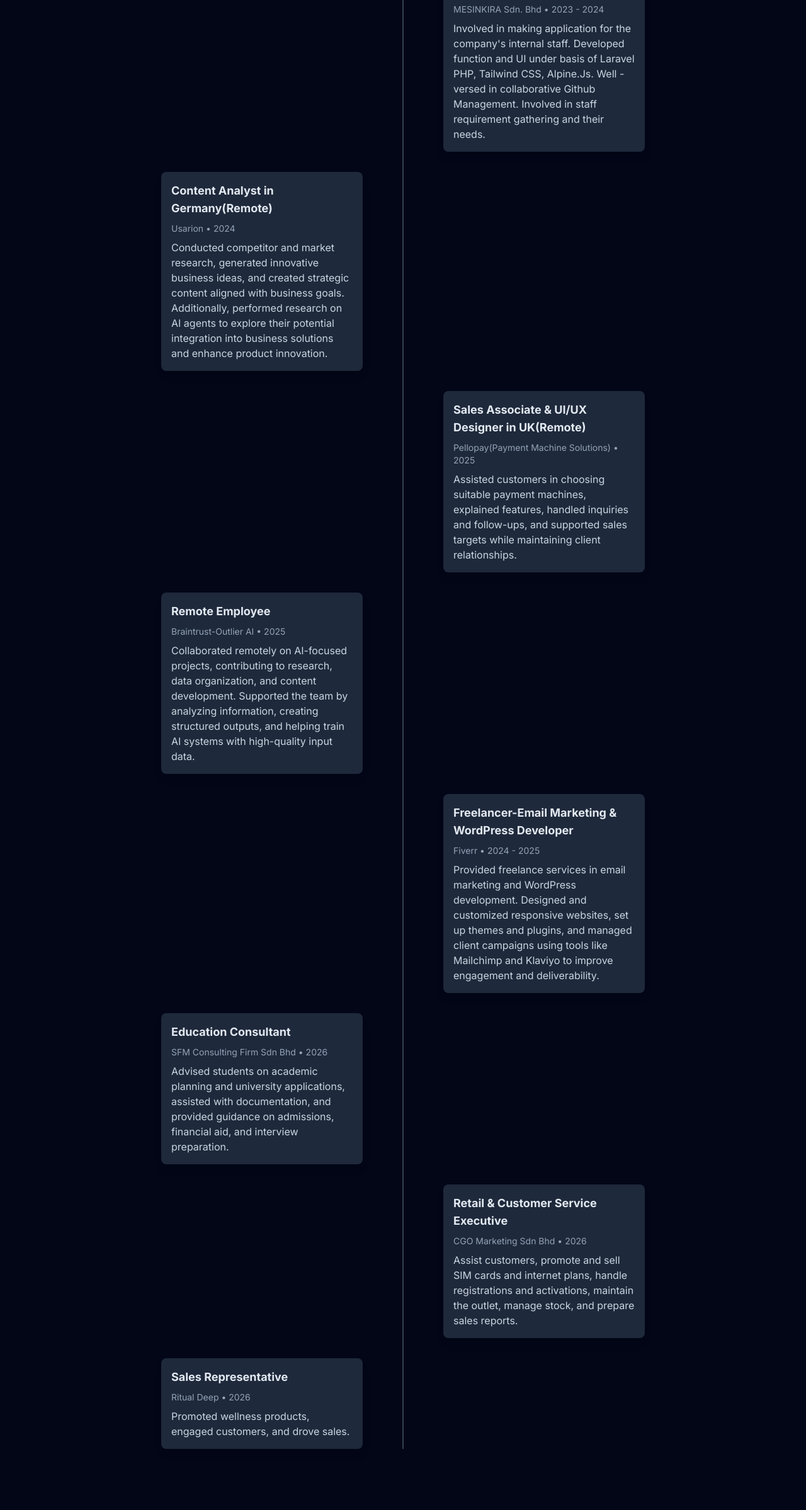
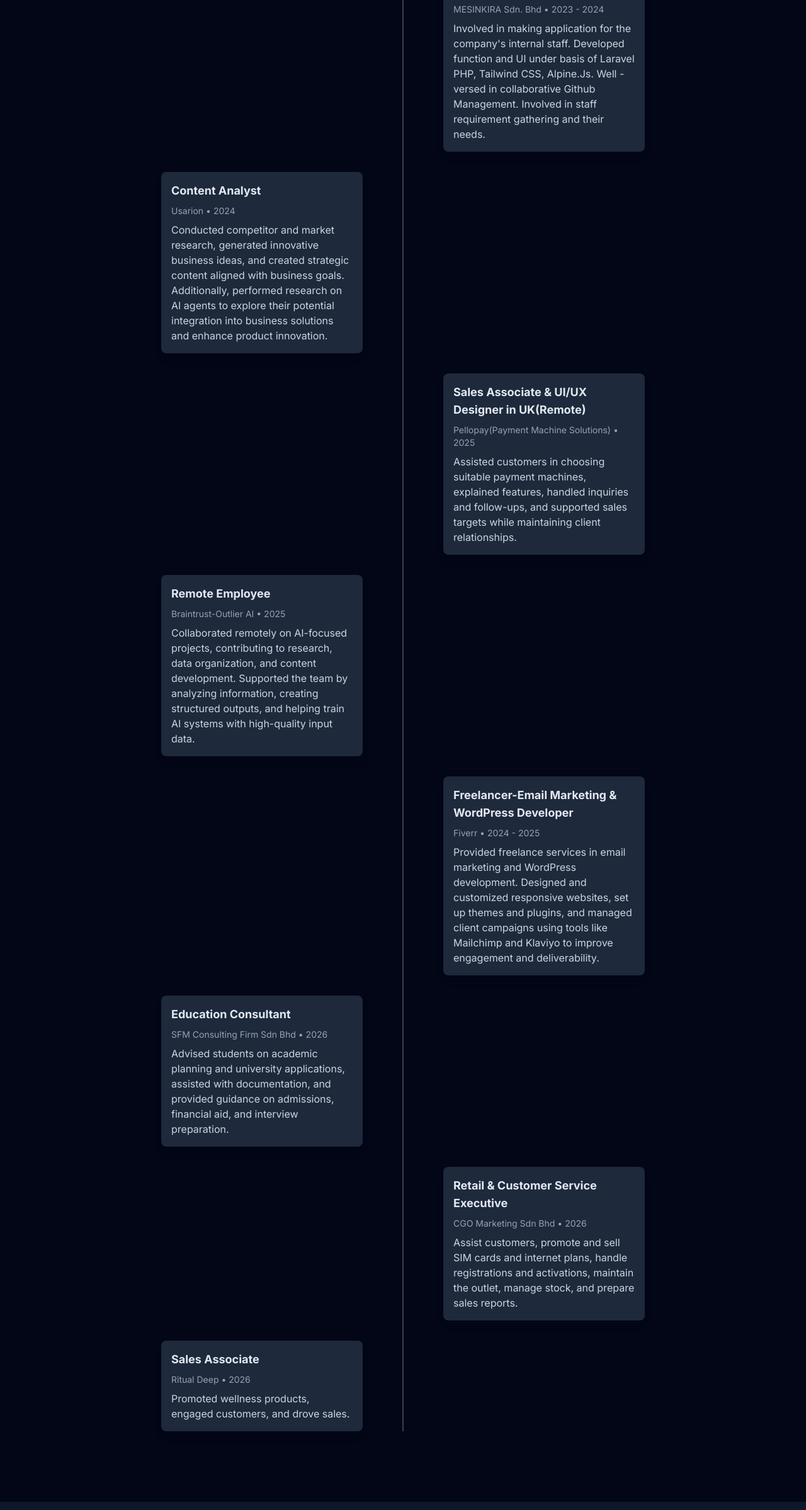
Before and after one commit to SujanaSamiaSinthia/Sujana-Portfolio, a plain HTML site: page index.html in a window 1280 px wide. Shown: the part 1597-3995 px from the top of the page at 63% size. Drawn offline with nearby package versions, Linux system fonts and the light colour scheme.

Commit message:
Update index.html

```diff
--- a/index.html
+++ b/index.html
@@ -398,7 +398,7 @@
 
                     <div class="mb-8 flex justify-between items-center w-full timeline-item">
                         <div class="order-1 w-5/12 px-4 py-4 bg-slate-800 rounded-lg shadow-lg">
-                            <h4 class="text-lg font-bold mb-2">Content Analyst in Germany(Remote)</h4>
+                            <h4 class="text-lg font-bold mb-2">Content Analyst</h4>
                             <p class="text-sm text-slate-400 mb-2">Usarion • 2024</p>
                             <p class="text-slate-300">
                                 Conducted competitor and market research, generated innovative business ideas, and
@@ -479,7 +479,7 @@
 
                     <div class="mb-8 flex justify-between items-center w-full timeline-item">
                         <div class="order-1 w-5/12 px-4 py-4 bg-slate-800 rounded-lg shadow-lg">
-                            <h4 class="text-lg font-bold mb-2">Sales Representative </h4>
+                            <h4 class="text-lg font-bold mb-2">Sales Associate</h4>
                             <p class="text-sm text-slate-400 mb-2">Ritual Deep • 2026</p>
                             <p class="text-slate-300">
                                 Promoted wellness products, engaged customers, and drove sales.
```
